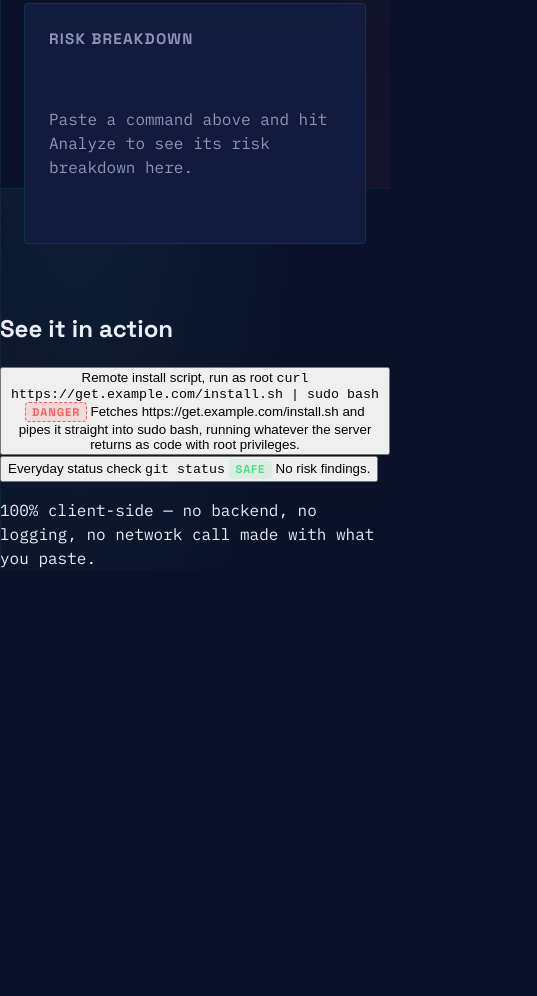
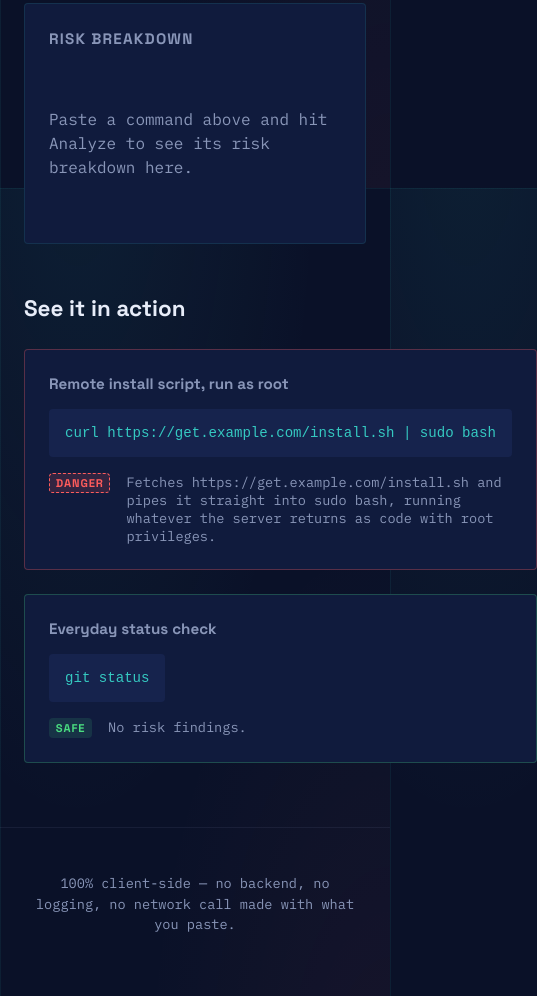
Before and after one commit to ctkrug/blast-radius, a website built with Vite: page index.html in a window 390 px wide. Shown: the part 656-1652 px from the top of the page, 537 px wide, since content can reach past the window. Before the commit the page ends 1226 px from the top, so only its background shows below. Built offline with nearby package versions, Linux system fonts and the light colour scheme.

Commit message:
feat(site): style example cards and footer, responsive at 860px
Example cards get the same hover-lift/press/focus treatment as other
controls (D2 requires no unstyled interactive element). Grid collapses
to one column under 860px so both the hero and the example pair stay
full-width and legible at phone width instead of cramming two columns.

```diff
--- a/src/styles/main.css
+++ b/src/styles/main.css
@@ -371,3 +371,112 @@ h3 {
     animation: none !important;
   }
 }
+
+.examples {
+  padding: 0 var(--space-3) var(--space-8);
+}
+
+.examples h2 {
+  margin: 0 0 var(--space-3);
+  font-size: 1.4rem;
+}
+
+.example-grid {
+  display: grid;
+  grid-template-columns: repeat(2, 1fr);
+  gap: var(--space-3);
+}
+
+.example-card {
+  display: flex;
+  flex-direction: column;
+  gap: var(--space-2);
+  padding: var(--space-3);
+  min-height: 44px;
+  background: var(--surface-1);
+  border: 1px solid rgba(137, 150, 184, 0.15);
+  border-radius: var(--radius);
+  color: var(--text);
+  font-family: var(--font-mono);
+  text-align: left;
+  cursor: pointer;
+  transition:
+    transform 150ms ease-out,
+    border-color var(--transition),
+    box-shadow var(--transition);
+}
+
+.example-card--danger {
+  border-color: rgba(255, 92, 92, 0.3);
+}
+
+.example-card--safe {
+  border-color: rgba(74, 222, 128, 0.25);
+}
+
+.example-card:hover {
+  transform: translateY(-2px);
+  border-color: rgba(53, 201, 193, 0.4);
+  box-shadow: 0 8px 24px rgba(0, 0, 0, 0.35);
+}
+
+.example-card:active {
+  transform: translateY(0) scale(0.99);
+}
+
+.example-card:focus-visible {
+  outline: none;
+  box-shadow:
+    0 0 0 2px var(--bg),
+    0 0 0 4px var(--accent);
+}
+
+.example-label {
+  font-family: var(--font-display);
+  font-weight: 600;
+  font-size: 0.95rem;
+  color: var(--text-muted);
+}
+
+.example-command {
+  display: block;
+  padding: var(--space-2);
+  overflow-x: auto;
+  background: var(--surface-2);
+  border-radius: var(--radius);
+  color: var(--accent);
+  font-size: 0.88rem;
+  white-space: pre;
+}
+
+.example-verdict {
+  display: flex;
+  align-items: flex-start;
+  gap: var(--space-2);
+}
+
+.example-reason {
+  margin: 0;
+  color: var(--text-muted);
+  font-size: 0.85rem;
+}
+
+.site-footer {
+  padding: var(--space-4) var(--space-3) var(--space-6);
+  border-top: 1px solid rgba(137, 150, 184, 0.1);
+  color: var(--text-muted);
+  font-size: 0.85rem;
+  text-align: center;
+}
+
+@media (max-width: 860px) {
+  .example-grid {
+    grid-template-columns: 1fr;
+  }
+}
+
+@media (prefers-reduced-motion: reduce) {
+  .example-card {
+    transition: none !important;
+  }
+}
```
